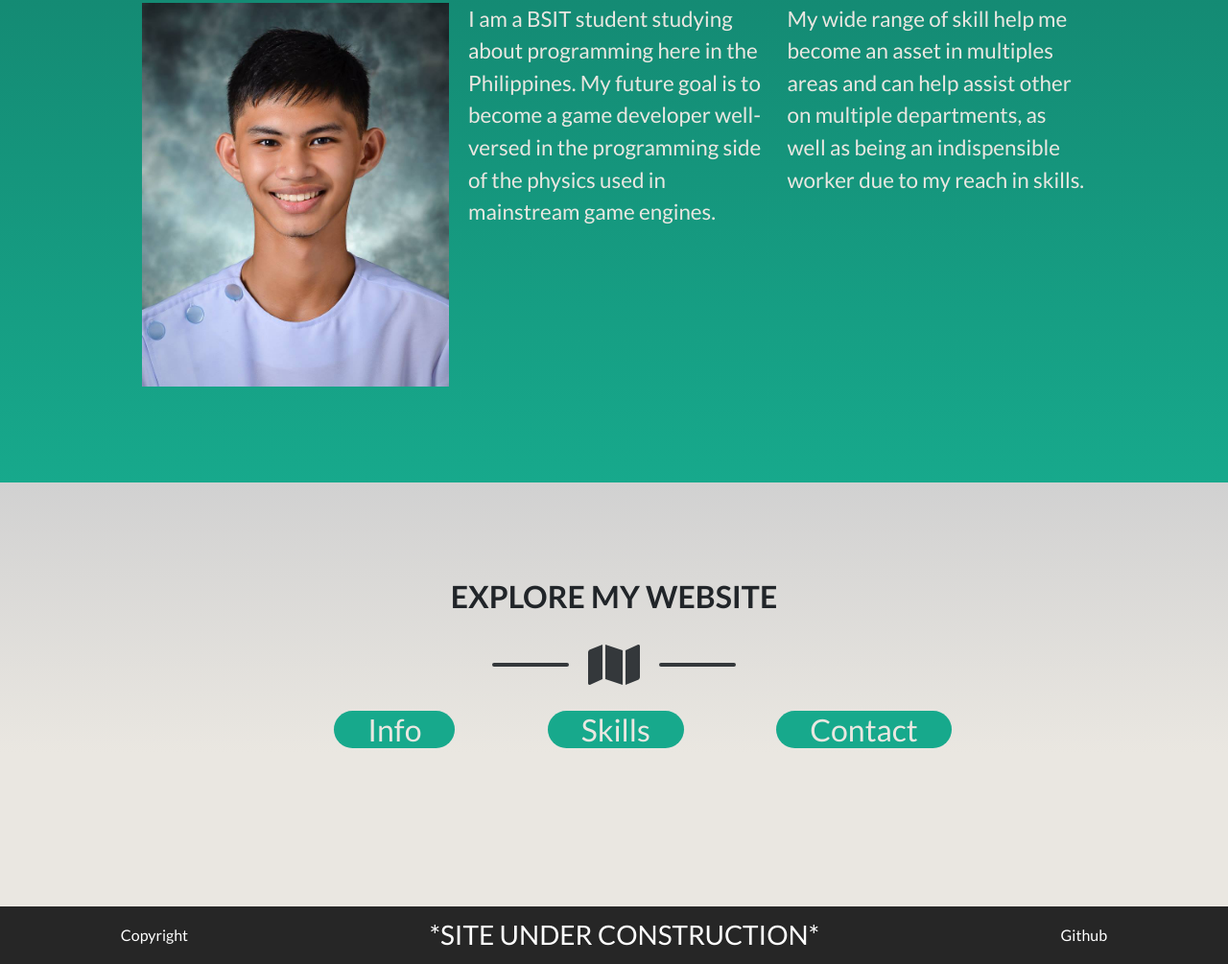
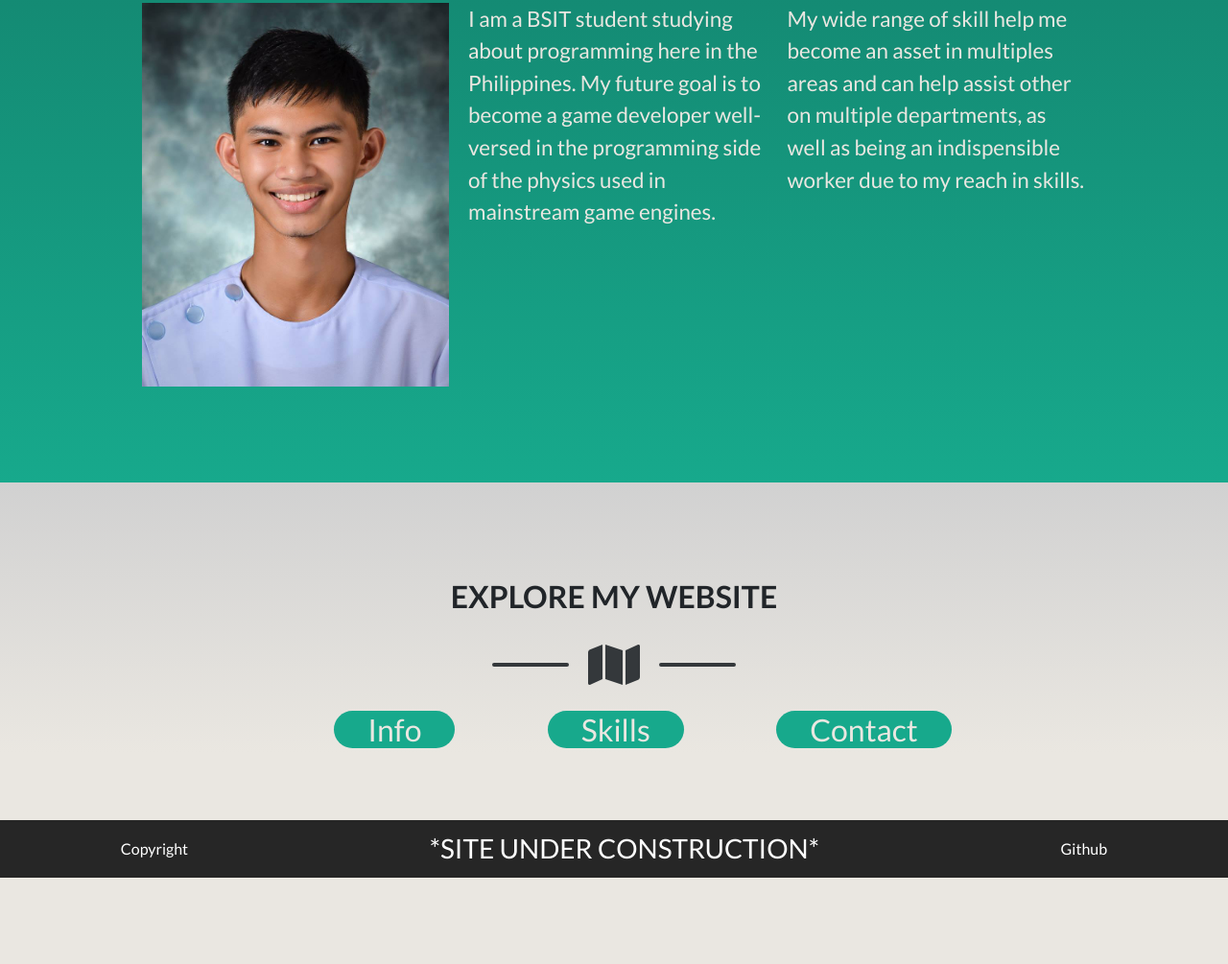
Before and after one commit to RandomosityKid/CVitae, a website: page dist/index.html in a window 1280 px wide. Shown: the part 909-1914 px from the top of the page at 96% size. After the commit the page ends 1824 px from the top, so only its background shows below. Drawn offline with Linux system fonts and the light colour scheme.

Commit message:
Comment out footer placeholder

```diff
--- a/dist/index.html
+++ b/dist/index.html
@@ -121,7 +121,7 @@
 
 			</section>
 
-			<div class="placeholder-footer"></div>
+			<!-- <div class="placeholder-footer"></div> -->
 		</div>
 
 		<!-- ========== Footer Section Start ========== -->
```
